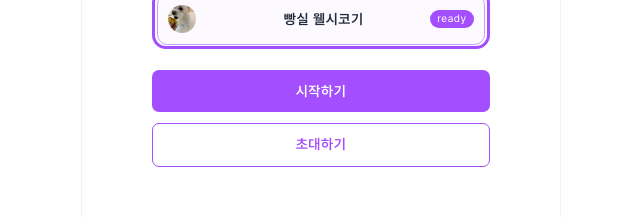
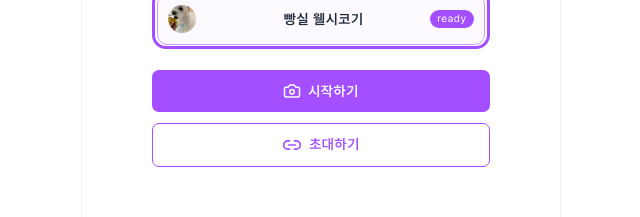
Before and after one commit to pickpick2/frontend, a React (Vite) app in the folder picwithme/: page /room in a window 1280 px wide. Shown: the part 519-736 px from the top of the page, without its empty margins (319-959 px from the left). Built offline with nearby package versions, Linux system fonts and the light colour scheme.

Commit message:
feat: 대기실 페이지 icon 추가

```diff
--- a/picwithme/src/components/ui/dropdown/DropdownList.tsx
+++ b/picwithme/src/components/ui/dropdown/DropdownList.tsx
@@ -8,7 +8,7 @@ const DropdownList: React.FC<DropdownListProps> = ({ options, onChange }) => {
   return (
     <ul className='border-border divide-border absolute top-11 z-10 w-full cursor-pointer divide-y overflow-hidden rounded-lg border bg-white'>
       {options.map((option) => (
-        <li key={option} onClick={() => onChange(option)} className='text-detail text-border p-3'>
+        <li key={option} onClick={() => onChange(option)} className='text-detail text-border px-3 py-2'>
           {option}
         </li>
       ))}
--- a/picwithme/src/pages/room/index.tsx
+++ b/picwithme/src/pages/room/index.tsx
@@ -1,6 +1,7 @@
 import Button from '@/components/ui/Button';
 import UserCard from '@/components/room/UserCard';
 import { usersData } from '@/mocks/data/room';
+import { Link2, Camera } from 'lucide-react';
 
 const Room: React.FC = () => {
   return (
@@ -12,9 +13,17 @@ const Room: React.FC = () => {
       </section>
 
       <div className='flex flex-col items-center gap-3'>
-        <Button onClick={() => {}}>시작하기</Button>
+        <Button onClick={() => {}}>
+          <div className='flex items-center justify-center gap-2'>
+            <Camera size={18} />
+            <p>시작하기</p>
+          </div>
+        </Button>
         <Button variant='secondary' onClick={() => {}}>
-          초대하기
+          <div className='flex items-center justify-center gap-2'>
+            <Link2 size={20} />
+            <p>초대하기</p>
+          </div>
         </Button>
       </div>
     </div>
```
